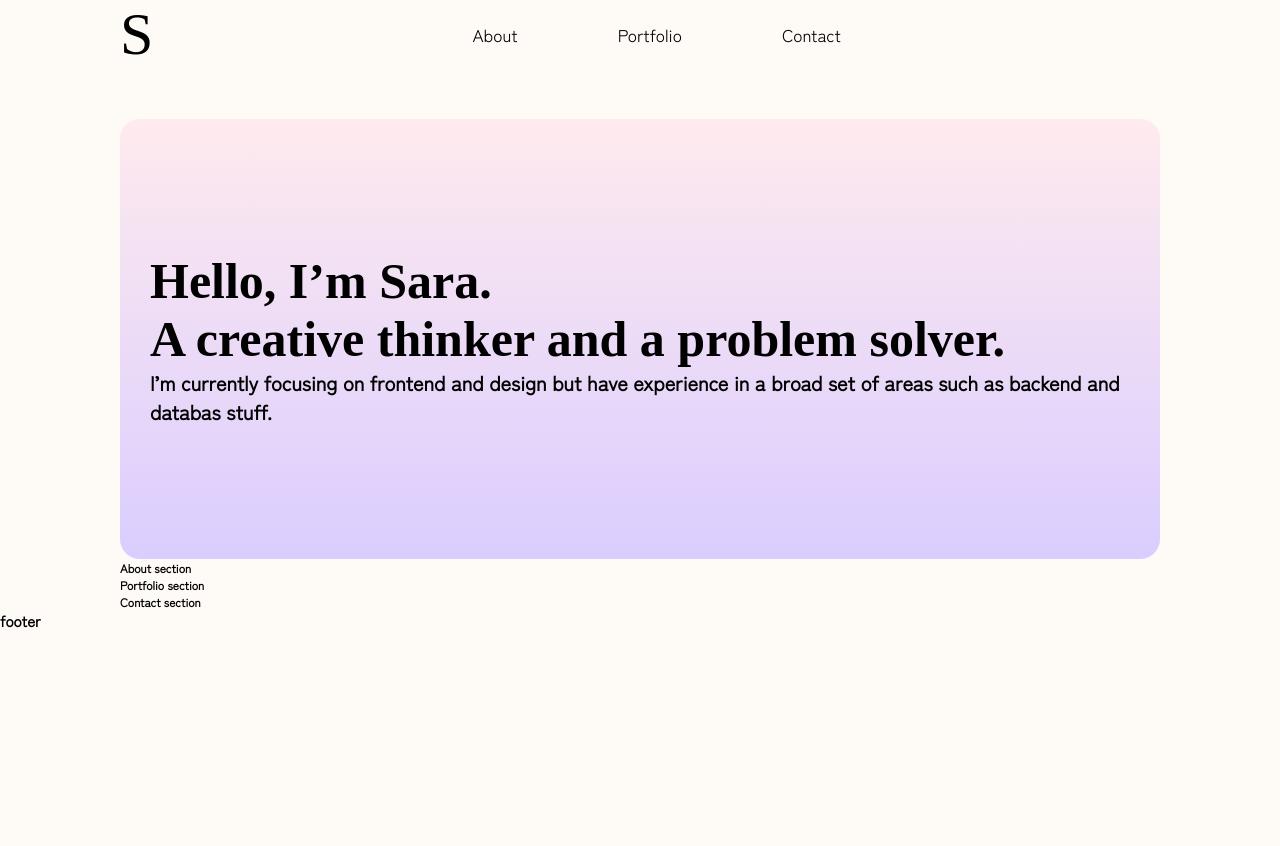
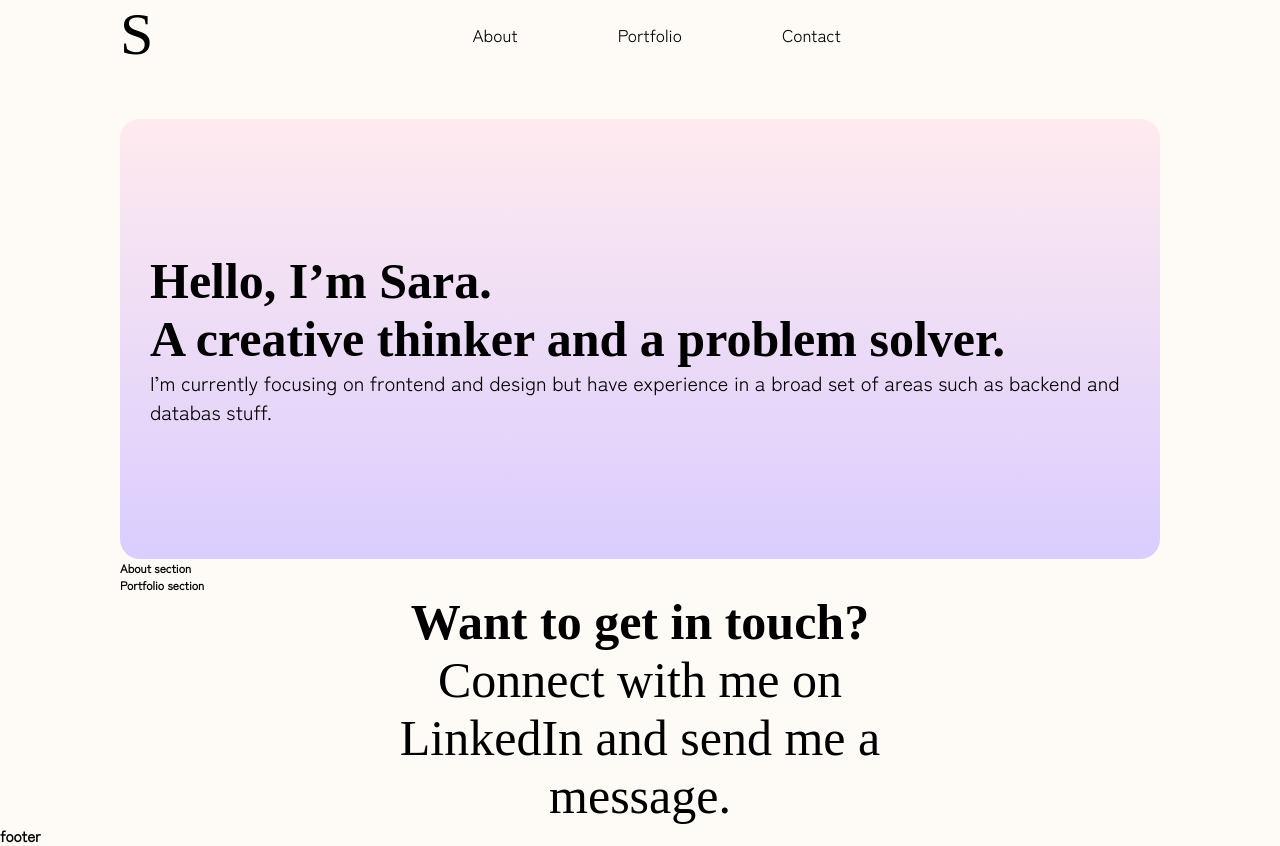
Before and after one commit to saraavvi/portfolio, a Vue app: page / in a window 1280 px wide. Before the commit the page ends 800 px from the top, so only its background shows below. Built offline with nearby package versions, Linux system fonts and the light colour scheme; a web font is replaced by a local one.

Commit message:
:lipstick: add content and styles to contact setction

```diff
--- a/src/components/ContactSection.vue
+++ b/src/components/ContactSection.vue
@@ -1,5 +1,26 @@
 <template>
-    <section id="contact">
-        <h3> Contact section </h3>
-    </section>
+  <section id="contact">
+    <div class="text-container">
+      <h2 class="contact-text">Want to get in touch?</h2>
+      <p class="contact-text">
+        Connect with me on LinkedIn and send me a message.
+      </p>
+    </div>
+  </section>
 </template>
+
+<style scoped lang="scss">
+#contact {
+  font-family: $font-secondary;
+  display: flex;
+  justify-content: center;
+
+  .text-container {
+    width: 50%;
+    text-align: center;
+  }
+  .contact-text {
+    font-size: 5rem;
+  }
+}
+</style>
--- a/src/components/LandingSection.vue
+++ b/src/components/LandingSection.vue
@@ -5,10 +5,10 @@
         Hello, I’m Sara.<br />
         A creative thinker and a problem solver.
       </h1>
-      <h2 class="sub">
+      <p class="sub">
         I’m currently focusing on frontend and design but have experience in a
         broad set of areas such as backend and databas stuff.
-      </h2>
+      </p>
     </div>
   </section>
 </template>
```
